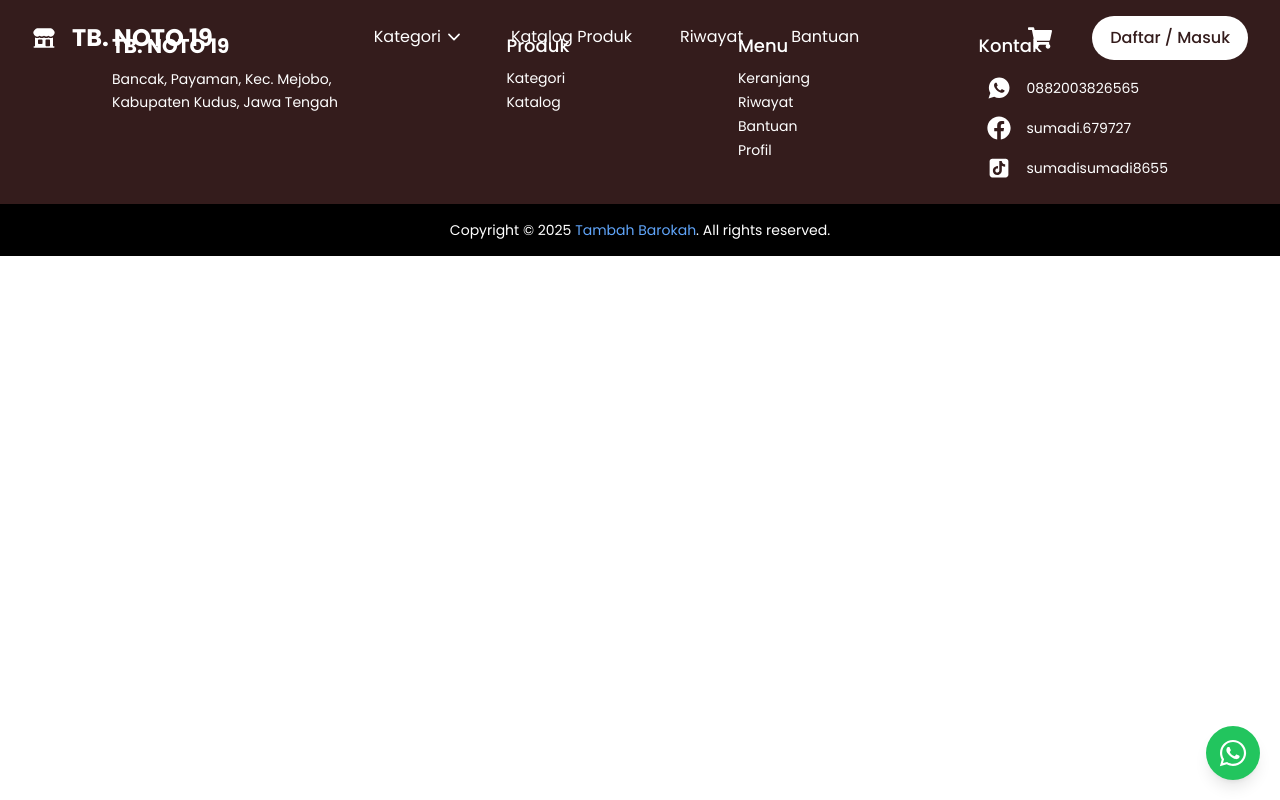
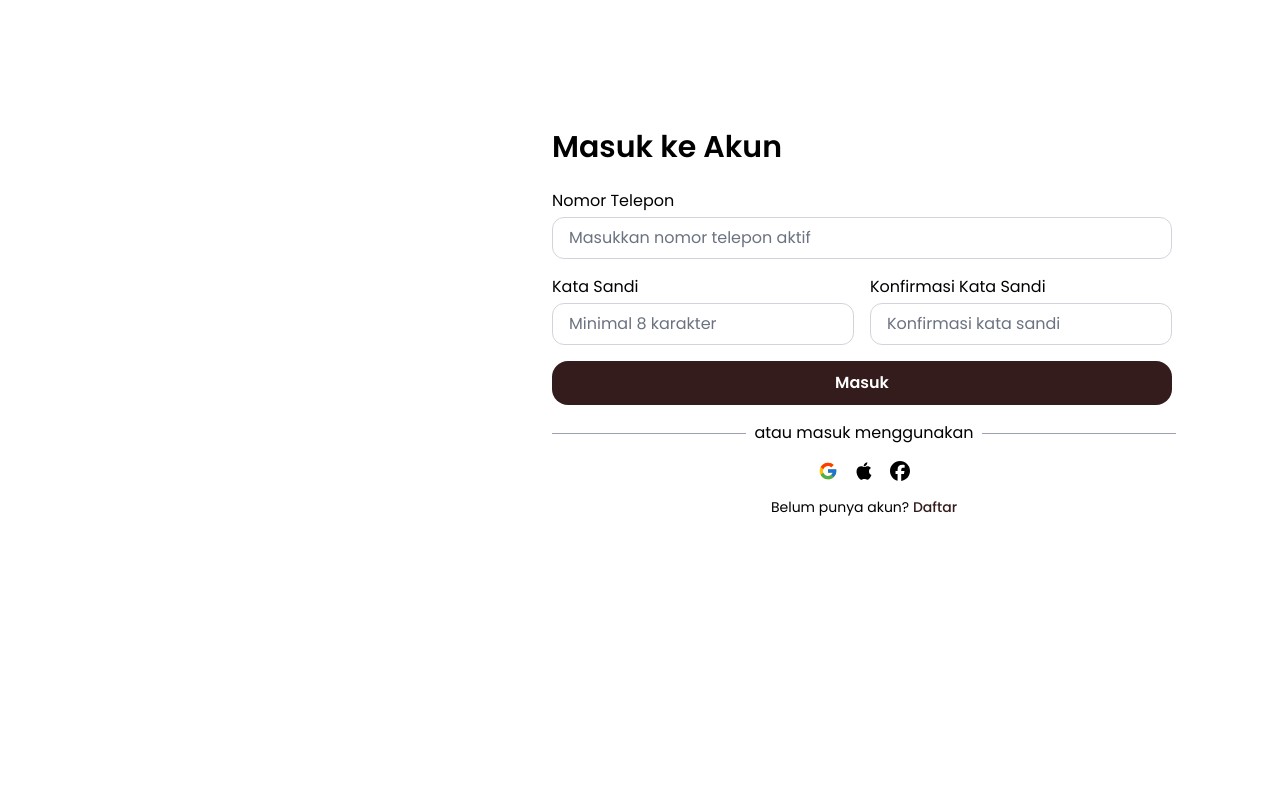
Before and after one commit to rashikaaifa/tbnoto, a React (Vite) app: page /masuk in a window 1280 px wide. Built offline with nearby package versions, Linux system fonts and the light colour scheme; a web font is replaced by a local one.

Commit message:
[RAR] Dummy masuk

```diff
--- a/src/App.jsx
+++ b/src/App.jsx
@@ -5,10 +5,11 @@ import Homepage from './pages/Homepage';
 import Footer from './components/footer/Footer';
 import WhatsApp from './components/whatsapp/WhatsApp';
 import Daftar from './pages/Daftar';
+import Masuk from './pages/Masuk';
 
 const AppContent = () => {
   const location = useLocation();
-  const hideLayout = ['/daftar',].includes(location.pathname);
+  const hideLayout = ['/daftar', '/masuk'].includes(location.pathname);
 
   return (
     <div className="overflow-x-hidden flex flex-col min-h-screen">
@@ -18,6 +19,7 @@ const AppContent = () => {
       <Routes>
         <Route path="/" element={<Homepage />} />
         <Route path="/daftar" element={<Daftar />} />
+        <Route path="/masuk" element={<Masuk />} />
       </Routes>
 
       {!hideLayout && <Footer />}
--- /dev/null
+++ b/src/pages/Masuk.jsx
@@ -0,0 +1,89 @@
+import React from "react";
+import { FcGoogle } from "react-icons/fc";
+import { IoLogoApple } from "react-icons/io5";
+import { FaFacebook } from "react-icons/fa6";
+import { motion } from "framer-motion";
+import { useNavigate } from "react-router-dom";
+
+const Masuk = () => {
+    const navigate = useNavigate();
+    const handleSubmit = (e) => {
+        e.preventDefault();
+        navigate("/");
+    };
+
+    return (
+        <div
+        className="min-h-screen bg-cover bg-center px-8"
+        // style={{ backgroundImage: `url(${bgImage})` }}
+        >
+            <div className="flex flex-col md:flex-row items-center py-20 md:items-start justify-center md:justify-end min-h-screen max-w-7xl mx-auto">
+                <motion.div
+                animate={{ opacity: 1, y: 1 }}
+                className="p-6 w-full max-w-2xl md:mr-12 md:mt-6 flex flex-col"
+                >
+                <h2 className="text-xl md:text-3xl font-semibold mb-6">
+                    Masuk ke Akun
+                </h2>
+                    <div className="max-h-[70vh] scrollbar-hide pr-1">
+                        <form onSubmit={handleSubmit} className="grid grid-cols-1 md:grid-cols-2 gap-4">
+                        <div className="md:col-span-2">
+                                <label className="block mb-1">Nomor Telepon</label>
+                                <input
+                                    type="number"
+                                    name="phone_number"
+                                    placeholder="Masukkan nomor telepon aktif"
+                                    className="w-full px-4 py-2 border border-gray-300 rounded-xl focus:outline-none focus:ring-2 focus:ring-blue-400"
+                                    required
+                                />
+                            </div>
+                            <div>
+                                <label className="block mb-1">Kata Sandi</label>
+                                <input
+                                    type="password"
+                                    name="password"
+                                    minLength={8}
+                                    placeholder="Minimal 8 karakter"
+                                    className="w-full px-4 py-2 border border-gray-300 rounded-xl focus:outline-none focus:ring-2 focus:ring-blue-400"
+                                    required
+                                />
+                            </div>
+                            <div>
+                                <label className="block mb-1">Konfirmasi Kata Sandi</label>
+                                <input
+                                    type="password"
+                                    name="password"
+                                    placeholder="Konfirmasi kata sandi"
+                                    className="w-full px-4 py-2 border border-gray-300 rounded-xl focus:outline-none focus:ring-2 focus:ring-blue-400"
+                                    required
+                                />
+                            </div>
+                            <button
+                                className="md:col-span-2 mb-4 w-full bg-primary text-white py-2 rounded-2xl border-2 border-transparent hover:border-primary hover:bg-transparent hover:text-primary transition font-semibold"
+                                type="submit"
+                            >
+                                Masuk
+                            </button>
+                        </form>
+                    </div>
+                    <div>
+                        <div className="relative text-center">
+                            <span className="bg-white px-2 z-10 relative">atau masuk menggunakan</span>
+                            <div className="absolute left-0 top-1/2 w-full h-[1px] bg-gray-400 -z-0"></div>
+                        </div>
+                        <div className="flex justify-center items-center space-x-4 mt-4">
+                            {[<FcGoogle />, <IoLogoApple />, <FaFacebook />].map((icon, index) => (
+                                <a key={index} href="#" className="text-xl">{icon}</a>
+                            ))}
+                        </div>
+                        <p className="text-sm text-center mt-4">
+                            Belum punya akun? <a href="/daftar" className="text-primary font-medium hover:underline">Daftar</a>
+                        </p>
+                    </div>
+                </motion.div>
+            </div>
+        </div>
+  );
+};
+
+export default Masuk;
```
